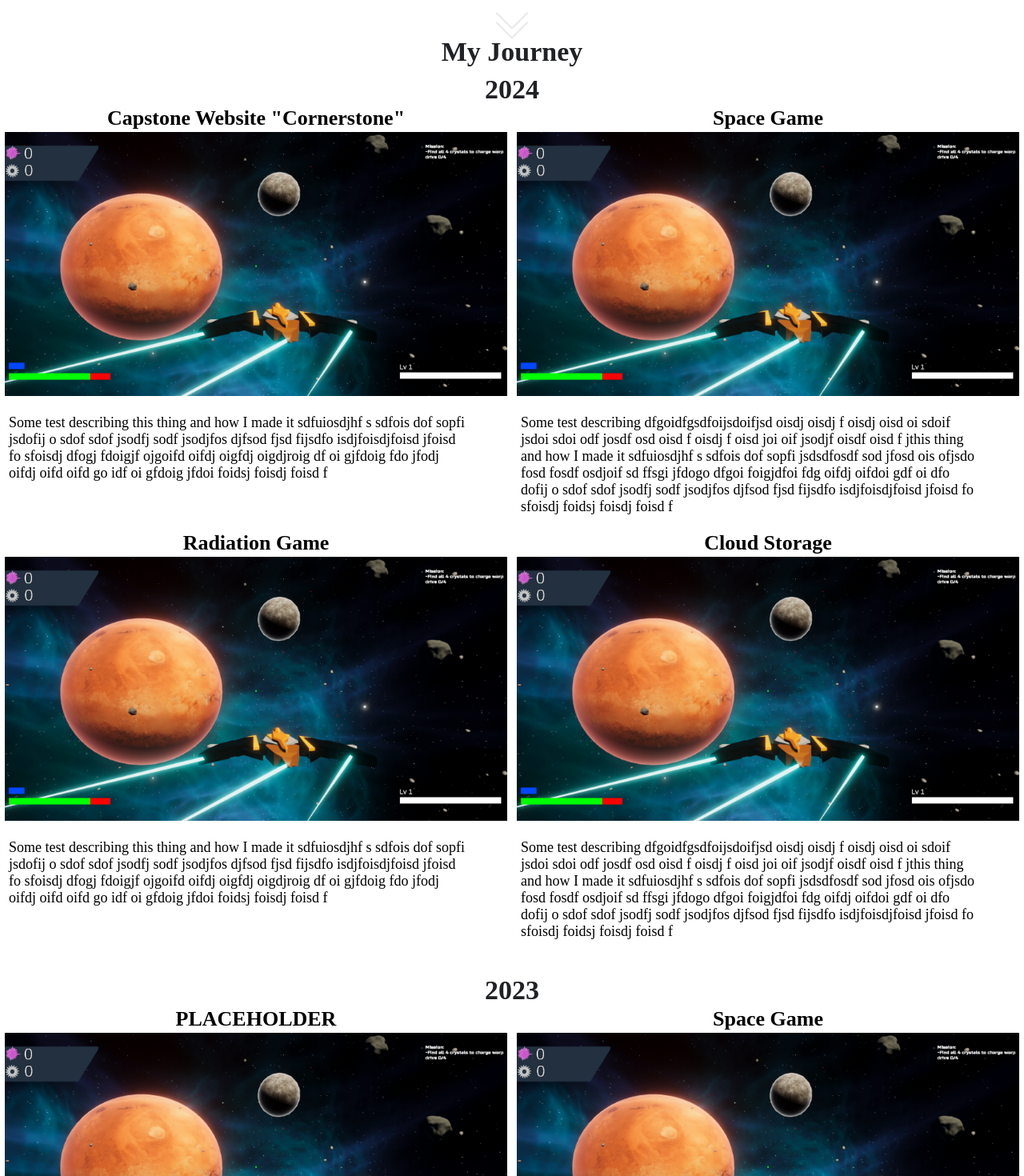
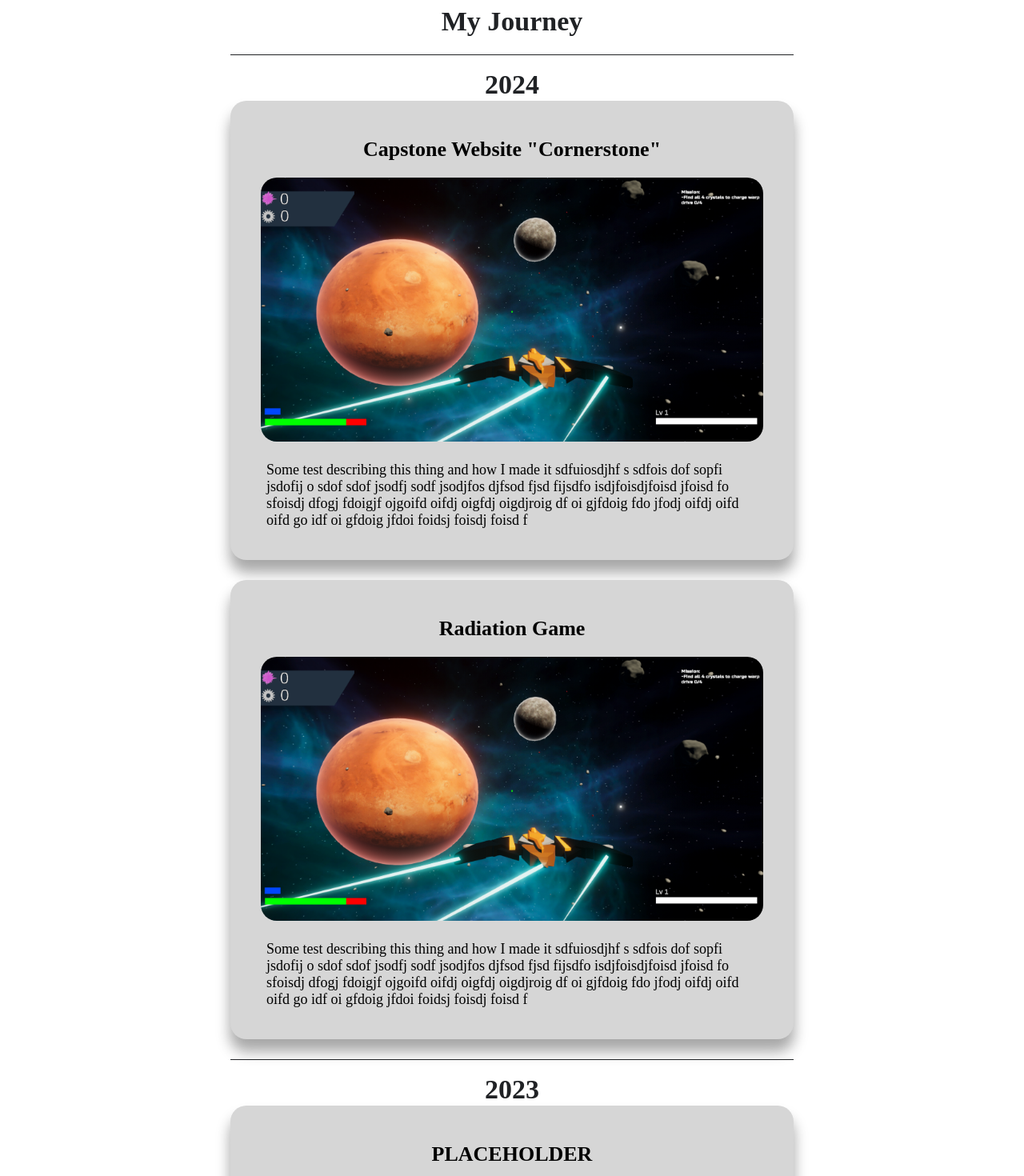
Before and after one commit to eyal132/eyals_portfolio, a React (Create React App) app in the folder client/: page / in a window 1280 px wide. Shown: the part 740-2210 px from the top of the page at 80% size. Built offline with nearby package versions, Linux system fonts and the light colour scheme; a web font is replaced by a local one.

Commit message:
CSS updates

```diff
--- a/client/src/App.css
+++ b/client/src/App.css
@@ -4,6 +4,7 @@
 html, body {
   height: 100%;
   width: 100%;
+  scroll-behavior: smooth;
 }
 
 * {
@@ -17,9 +18,10 @@ body {
 
 .App {
   padding-top: 8px;
-  background-color: white;
   height: calc(100vh + 8px);
+
 }
+
 
 .App-logo {
   height: 40vmin;
@@ -195,7 +197,7 @@ h2 {
 
 h3 {
   position: absolute;
-  margin-bottom: -610px;
+  bottom: -20px;
   font-size: calc(10px + 3vmin);
   color: #202225;
 }
@@ -210,7 +212,9 @@ h3 {
 }
 
 table {
-  width: 100%;
+  margin-left: auto;
+  margin-right: auto;
+  width: 55%;
   border-collapse: collapse;
   text-align: center;
   font-family: "Orelega One", serif;
@@ -221,7 +225,8 @@ table {
 table p {
   text-align: left;
   width: 90%;
-  margin-left: 10px;
+  margin-left: 5%;
+  margin-top: 20px;
 }
 
 td {
@@ -235,12 +240,24 @@ tr {
 }
 
 .tableIMG {
-  width: 49vw
+  width: 49vw;
+  border-radius: 20px;
+  margin-top: 18px;
 }
 
 .tableTitle {
-  padding-top: 25px;
+  padding-top: 18px;
   text-align: center;
   font-size: calc(10px + 3vmin);
   color: #202225;
+  border-top: 1px solid #202225;
+  width: 100vw;
 }
+
+.project-container {
+  padding: 45px 10px 20px 10px;
+  background-color: #d6d6d6;
+  box-shadow: 0 15px 16px 0 rgba(0,0,0,0.2), 0 15px 20px 0 rgba(0,0,0,0.19);
+  margin-bottom: 25px;
+  border-radius: 20px;
+}
--- a/client/src/components/Home.js
+++ b/client/src/components/Home.js
@@ -1,13 +1,12 @@
 import React from 'react';
 import '../App.css';
 import Navbar from './Nav';
-import Arrow from '../media/arrow_white.png';
 import eyalIMG from '../media/eyal-portrait.png';
 import spaceIMG from '../media/space_game.png';
 
 function Home() {
   return (
-    <section>
+    <section className="page">
     <div className="App" >
       <meta name="viewport" content="width=device-width, initial-scale=1.0"></meta>
       <Navbar />
@@ -20,65 +19,64 @@ function Home() {
         <button className="contactbtn">Contact</button>
         </div>
 
-        <h3>My Journey</h3>
-        <img className="arrowIMG" src={Arrow} />
-        <img className="eyalIMG" src={eyalIMG} />
+        <h3><a href="#projects">My Journey</a></h3>
+        <img className="eyalIMG" src={eyalIMG} alt="Eyal"  />
       </header>
     </div>
     <body>
-    <table>
+    <table id="projects">
       <tr>
-      <th colspan="2" className='tableTitle'>2024</th>
+      <th className='tableTitle'>2024</th>
       </tr>
+  <div className = "project-container">
   <tr>
     <th>Capstone Website "Cornerstone"</th>
-    <th>Space Game</th>
   </tr>
   <tr>
-    <td><img className="tableIMG" src={spaceIMG} /><p>Some test describing this thing and how I made it sdfuiosdjhf s sdfois dof sopfi jsdofij o sdof sdof jsodfj sodf jsodjfos djfsod fjsd fijsdfo isdjfoisdjfoisd jfoisd fo sfoisdj dfogj fdoigjf ojgoifd oifdj oigfdj  oigdjroig df oi gjfdoig fdo jfodj oifdj oifd oifd go idf oi gfdoig jfdoi foidsj foisdj foisd f</p></td>
-    <td><img className="tableIMG" src={spaceIMG} /><p>Some test describing dfgoidfgsdfoijsdoifjsd oisdj oisdj f oisdj oisd oi sdoif jsdoi sdoi odf josdf osd oisd f oisdj f oisd joi oif jsodjf oisdf oisd f jthis thing and how I made it sdfuiosdjhf s sdfois dof sopfi jsdsdfosdf sod jfosd ois ofjsdo fosd fosdf osdjoif sd ffsgi jfdogo dfgoi foigjdfoi fdg oifdj oifdoi gdf oi dfo dofij o sdof sdof jsodfj sodf jsodjfos djfsod fjsd fijsdfo isdjfoisdjfoisd jfoisd fo sfoisdj foidsj foisdj foisd f</p></td>
+    <td><img className="tableIMG" src={spaceIMG} alt="Project" /><p>Some test describing this thing and how I made it sdfuiosdjhf s sdfois dof sopfi jsdofij o sdof sdof jsodfj sodf jsodjfos djfsod fjsd fijsdfo isdjfoisdjfoisd jfoisd fo sfoisdj dfogj fdoigjf ojgoifd oifdj oigfdj  oigdjroig df oi gjfdoig fdo jfodj oifdj oifd oifd go idf oi gfdoig jfdoi foidsj foisdj foisd f</p></td>
+  </tr>
+  </div>
+  <div className = "project-container">
+  <tr>
+    <th>Radiation Game</th>
   </tr>
   <tr>
-    <th>Radiation Game</th>
-    <th>Cloud Storage</th>
+    <td><img className="tableIMG" src={spaceIMG} alt="Project"/><p>Some test describing this thing and how I made it sdfuiosdjhf s sdfois dof sopfi jsdofij o sdof sdof jsodfj sodf jsodjfos djfsod fjsd fijsdfo isdjfoisdjfoisd jfoisd fo sfoisdj dfogj fdoigjf ojgoifd oifdj oigfdj  oigdjroig df oi gjfdoig fdo jfodj oifdj oifd oifd go idf oi gfdoig jfdoi foidsj foisdj foisd f</p></td>
+  </tr>
+  </div>
+  <tr>
+      <th className='tableTitle'>2023</th>
+      </tr>
+  <div className = "project-container">
+  <tr>
+    <th>PLACEHOLDER</th>
   </tr>
   <tr>
-    <td><img className="tableIMG" src={spaceIMG} /><p>Some test describing this thing and how I made it sdfuiosdjhf s sdfois dof sopfi jsdofij o sdof sdof jsodfj sodf jsodjfos djfsod fjsd fijsdfo isdjfoisdjfoisd jfoisd fo sfoisdj dfogj fdoigjf ojgoifd oifdj oigfdj  oigdjroig df oi gjfdoig fdo jfodj oifdj oifd oifd go idf oi gfdoig jfdoi foidsj foisdj foisd f</p></td>
-    <td><img className="tableIMG" src={spaceIMG} /><p>Some test describing dfgoidfgsdfoijsdoifjsd oisdj oisdj f oisdj oisd oi sdoif jsdoi sdoi odf josdf osd oisd f oisdj f oisd joi oif jsodjf oisdf oisd f jthis thing and how I made it sdfuiosdjhf s sdfois dof sopfi jsdsdfosdf sod jfosd ois ofjsdo fosd fosdf osdjoif sd ffsgi jfdogo dfgoi foigjdfoi fdg oifdj oifdoi gdf oi dfo dofij o sdof sdof jsodfj sodf jsodjfos djfsod fjsd fijsdfo isdjfoisdjfoisd jfoisd fo sfoisdj foidsj foisdj foisd f</p></td>
+    <td><img className="tableIMG" src={spaceIMG} alt="Project" /><p>Some test describing this thing and how I made it sdfuiosdjhf s sdfois dof sopfi jsdofij o sdof sdof jsodfj sodf jsodjfos djfsod fjsd fijsdfo isdjfoisdjfoisd jfoisd fo sfoisdj dfogj fdoigjf ojgoifd oifdj oigfdj  oigdjroig df oi gjfdoig fdo jfodj oifdj oifd oifd go idf oi gfdoig jfdoi foidsj foisdj foisd f</p></td>
+  </tr>
+  </div>
+  <tr>
+      <th className='tableTitle'>2022</th>
+      </tr>
+    <div className = "project-container">
+  <tr>
+    <th>PLACEHOLDER</th>
   </tr>
   <tr>
-      <th colspan="2" className='tableTitle'>2023</th>
+    <td><img className="tableIMG" src={spaceIMG} alt="Project" /><p>Some test describing this thing and how I made it sdfuiosdjhf s sdfois dof sopfi jsdofij o sdof sdof jsodfj sodf jsodjfos djfsod fjsd fijsdfo isdjfoisdjfoisd jfoisd fo sfoisdj dfogj fdoigjf ojgoifd oifdj oigfdj  oigdjroig df oi gjfdoig fdo jfodj oifdj oifd oifd go idf oi gfdoig jfdoi foidsj foisdj foisd f</p></td>
+  </tr>
+  </div>
+  <tr>
+      <th className='tableTitle'>2020</th>
       </tr>
+  <div className = "project-container">
   <tr>
-    <th>PLACEHOLDER</th>
-    <th>Space Game</th>
+    <th>Java TicTacToe</th>
   </tr>
   <tr>
-    <td><img className="tableIMG" src={spaceIMG} /><p>Some test describing this thing and how I made it sdfuiosdjhf s sdfois dof sopfi jsdofij o sdof sdof jsodfj sodf jsodjfos djfsod fjsd fijsdfo isdjfoisdjfoisd jfoisd fo sfoisdj dfogj fdoigjf ojgoifd oifdj oigfdj  oigdjroig df oi gjfdoig fdo jfodj oifdj oifd oifd go idf oi gfdoig jfdoi foidsj foisdj foisd f</p></td>
-    <td><img className="tableIMG" src={spaceIMG} /><p>Some test describing dfgoidfgsdfoijsdoifjsd oisdj oisdj f oisdj oisd oi sdoif jsdoi sdoi odf josdf osd oisd f oisdj f oisd joi oif jsodjf oisdf oisd f jthis thing and how I made it sdfuiosdjhf s sdfois dof sopfi jsdsdfosdf sod jfosd ois ofjsdo fosd fosdf osdjoif sd ffsgi jfdogo dfgoi foigjdfoi fdg oifdj oifdoi gdf oi dfo dofij o sdof sdof jsodfj sodf jsodjfos djfsod fjsd fijsdfo isdjfoisdjfoisd jfoisd fo sfoisdj foidsj foisdj foisd f</p></td>
+    <td><img className="tableIMG" src={spaceIMG} alt="Project" /><p>Some test describing this thing and how I made it sdfuiosdjhf s sdfois dof sopfi jsdofij o sdof sdof jsodfj sodf jsodjfos djfsod fjsd fijsdfo isdjfoisdjfoisd jfoisd fo sfoisdj dfogj fdoigjf ojgoifd oifdj oigfdj  oigdjroig df oi gjfdoig fdo jfodj oifdj oifd oifd go idf oi gfdoig jfdoi foidsj foisdj foisd f</p></td>
   </tr>
-  <tr>
-      <th colspan="2" className='tableTitle'>2022</th>
-      </tr>
-  <tr>
-    <th>PLACEHOLDER</th>
-    <th>Space Game</th>
-  </tr>
-  <tr>
-    <td><img className="tableIMG" src={spaceIMG} /><p>Some test describing this thing and how I made it sdfuiosdjhf s sdfois dof sopfi jsdofij o sdof sdof jsodfj sodf jsodjfos djfsod fjsd fijsdfo isdjfoisdjfoisd jfoisd fo sfoisdj dfogj fdoigjf ojgoifd oifdj oigfdj  oigdjroig df oi gjfdoig fdo jfodj oifdj oifd oifd go idf oi gfdoig jfdoi foidsj foisdj foisd f</p></td>
-    <td><img className="tableIMG" src={spaceIMG} /><p>Some test describing dfgoidfgsdfoijsdoifjsd oisdj oisdj f oisdj oisd oi sdoif jsdoi sdoi odf josdf osd oisd f oisdj f oisd joi oif jsodjf oisdf oisd f jthis thing and how I made it sdfuiosdjhf s sdfois dof sopfi jsdsdfosdf sod jfosd ois ofjsdo fosd fosdf osdjoif sd ffsgi jfdogo dfgoi foigjdfoi fdg oifdj oifdoi gdf oi dfo dofij o sdof sdof jsodfj sodf jsodjfos djfsod fjsd fijsdfo isdjfoisdjfoisd jfoisd fo sfoisdj foidsj foisdj foisd f</p></td>
-  </tr>
-  <tr>
-      <th colspan="2" className='tableTitle'>2020</th>
-      </tr>
-  <tr>
-    <th>Java TicTacToe</th>
-    <th>Older Java Projects</th>
-  </tr>
-  <tr>
-    <td><img className="tableIMG" src={spaceIMG} /><p>Some test describing this thing and how I made it sdfuiosdjhf s sdfois dof sopfi jsdofij o sdof sdof jsodfj sodf jsodjfos djfsod fjsd fijsdfo isdjfoisdjfoisd jfoisd fo sfoisdj dfogj fdoigjf ojgoifd oifdj oigfdj  oigdjroig df oi gjfdoig fdo jfodj oifdj oifd oifd go idf oi gfdoig jfdoi foidsj foisdj foisd f</p></td>
-    <td><img className="tableIMG" src={spaceIMG} /><p>Some test describing dfgoidfgsdfoijsdoifjsd oisdj oisdj f oisdj oisd oi sdoif jsdoi sdoi odf josdf osd oisd f oisdj f oisd joi oif jsodjf oisdf oisd f jthis thing and how I made it sdfuiosdjhf s sdfois dof sopfi jsdsdfosdf sod jfosd ois ofjsdo fosd fosdf osdjoif sd ffsgi jfdogo dfgoi foigjdfoi fdg oifdj oifdoi gdf oi dfo dofij o sdof sdof jsodfj sodf jsodjfos djfsod fjsd fijsdfo isdjfoisdjfoisd jfoisd fo sfoisdj foidsj foisdj foisd f</p></td>
-  </tr>
+  </div>
 </table>
     </body>
 
```
Also changed, not shown: client/src/media/arrow.png (deleted).
